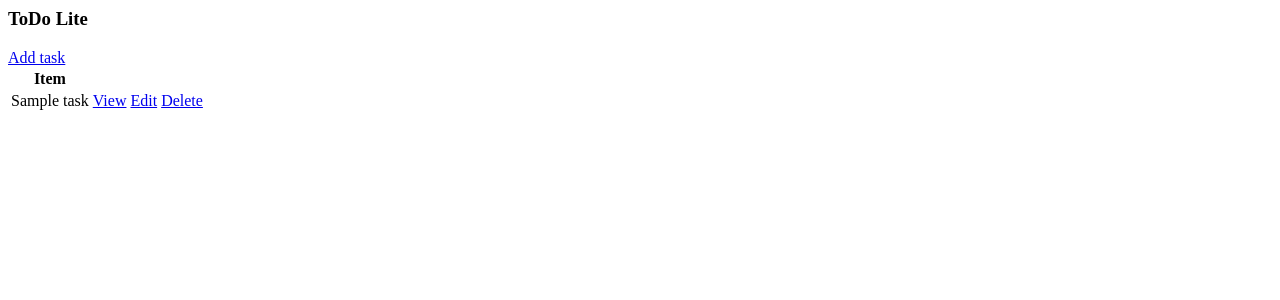
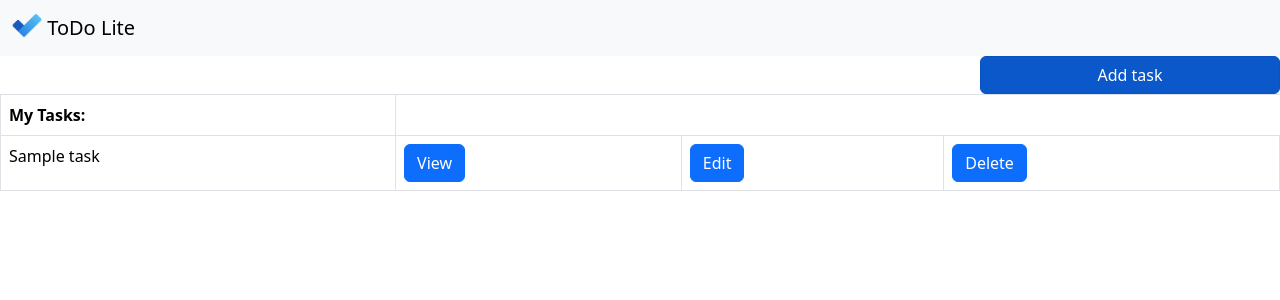
Before and after one commit to zilla998/ToDoLite, a Django app: page /tasks/ in a window 1280 px wide. Shown: the top 300 px of the page. Run offline with Django 5.2, Linux system fonts and the light colour scheme; tables that the repository leaves empty hold one stand-in row (values such as "Sample post").

Commit message:
Beta 'v0.0.2' Add NavBar and styles

```diff
--- /dev/null
+++ b/templates/base.html
@@ -0,0 +1,25 @@
+{% load static %}
+
+<!DOCTYPE html>
+<html lang="ru">
+<head>
+    <meta charset="UTF-8">
+    <title>ToDo Lite</title>
+    <link rel="stylesheet" href="https://cdn.jsdelivr.net/npm/bootstrap@5.3.3/dist/css/bootstrap.min.css">
+</head>
+<body>
+    <nav class="navbar bg-body-tertiary">
+  <div class="container-fluid">
+    <a class="navbar-brand" href="{% url 'tasks' %}">
+      <img src="/static/images/logo.png" alt="Logo" width="30" height="24" class="d-inline-block align-text-top">
+      ToDo Lite
+    </a>
+  </div>
+</nav>
+
+{% block content %}
+
+{% endblock %}
+
+</body>
+</html>
--- a/todo/templates/todo/task_edit.html
+++ b/todo/templates/todo/task_edit.html
@@ -1,6 +1,6 @@
+{% extends 'base.html' %}
 
-<h3>Edit task</h3>
-<a href="{% url 'tasks' %}">Go back</a>
+{% block content %}
 
 <form method="post">
     {% csrf_token %}
@@ -8,3 +8,5 @@
 
     <input type="submit">
 </form>
+
+{% endblock %}
--- a/todo/templates/todo/tasks.html
+++ b/todo/templates/todo/tasks.html
@@ -1,20 +1,22 @@
+{% extends 'base.html' %}
 
+{% block content %}
+<a href="{% url 'task-create' %}" class="btn btn-primary active float-end" style="width: 300px">Add task</a>
 
-<h3>ToDo Lite</h3>
-<a href="{% url 'task-create' %}">Add task</a>
-
-<table>
+<table class="table table-bordered">
     <tr>
-        <th>Item</th>
+        <th>My Tasks:</th>
     </tr>
         {% for task in tasks %}
     <tr>
         <td>{{ task.title }}</td>
-        <td><a href="{% url 'task-detail' task.pk %}">View</a></td>
-        <td><a href="{% url 'task-edit' task.pk %}">Edit</a></td>
-        <td><a href="{% url 'task-delete' task.pk %}">Delete</a></td>
+        <td><a href="{% url 'task-detail' task.pk %}" class="btn btn-primary">View</a></td>
+        <td><a href="{% url 'task-edit' task.pk %}" class="btn btn-primary">Edit</a></td>
+        <td><a href="{% url 'task-delete' task.pk %}" class="btn btn-primary">Delete</a></td>
     </tr>
             {% empty %}
             <h3>No items in list</h3>
     {% endfor %}
 </table>
+
+{% endblock %}
--- a/todo/urls.py
+++ b/todo/urls.py
@@ -2,6 +2,7 @@ from django.contrib import admin
 from django.urls import path
 
 from .views import TaskView, TaskCreate, TaskDetail, TaskEdit, TaskDelete
+from . import views
 
 urlpatterns = [
     path('tasks/', TaskView.as_view(), name='tasks'),
--- a/todo/views.py
+++ b/todo/views.py
@@ -5,7 +5,6 @@ from django.urls import reverse_lazy
 from django.views.generic import ListView, CreateView, DetailView, UpdateView, DeleteView
 
 from .models import Task
-
 
 class TaskView(ListView):
     model = Task
```
Also changed, not shown: todo/templates/todo/task.html (+4 -3 lines), todo/templates/todo/task_create.html (+4 -3 lines), todo/templates/todo/task_delete.html (+5 -2 lines), static/images/logo.png (added), todo/static/css/style.css (added).
